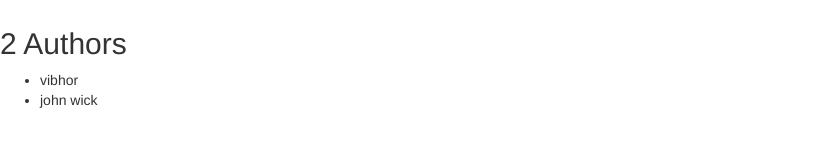
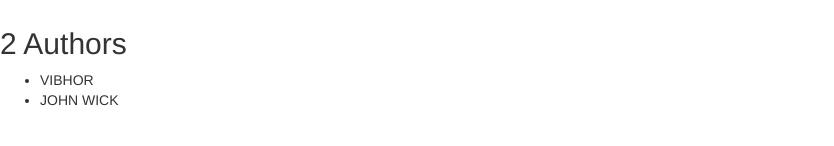
Before and after one commit to vibhor-agarwal/AngularHelloWorld, an Angular app: page / in a window 1280 px wide. Shown: the part 466-612 px from the top of the page, without its empty margins (0-834 px from the left). Built offline with nearby package versions, Linux system fonts and the light colour scheme.

Commit message:
4|50 - assignment/a3

```diff
--- a/src/app/app.module.ts
+++ b/src/app/app.module.ts
@@ -9,9 +9,11 @@ import { CoursesService } from './courses/courses.service';
 import { AuthorsComponent } from './authors/authors.component';
 import { AuthorsService } from './authors/authors.service';
 
+import { TitleCasePipe } from './pipes/titlecase.pipe'
+
 @NgModule({
   declarations: [
-    AppComponent, CoursesComponent, AuthorsComponent
+    AppComponent, CoursesComponent, AuthorsComponent, TitleCasePipe
   ],
   imports: [
     BrowserModule
--- a/src/app/authors/authors.component.html
+++ b/src/app/authors/authors.component.html
@@ -1,6 +1,6 @@
 <div>
     <h2 class="header"> {{data.length}} Authors </h2>
     <ul class="content">
-        <li class="item" *ngFor="let item of data">{{item.name}}</li>
+        <li class="item" *ngFor="let item of data">{{item.name | mytitlecase}}</li>
     </ul>
 </div>
--- /dev/null
+++ b/src/app/pipes/titlecase.pipe.ts
@@ -0,0 +1,12 @@
+import { Pipe, PipeTransform } from '@angular/core';
+
+@Pipe({
+    name: 'mytitlecase'
+})
+export class TitleCasePipe implements PipeTransform {
+
+    transform(value: string) {
+        return value.toUpperCase();
+    }
+
+}
```
